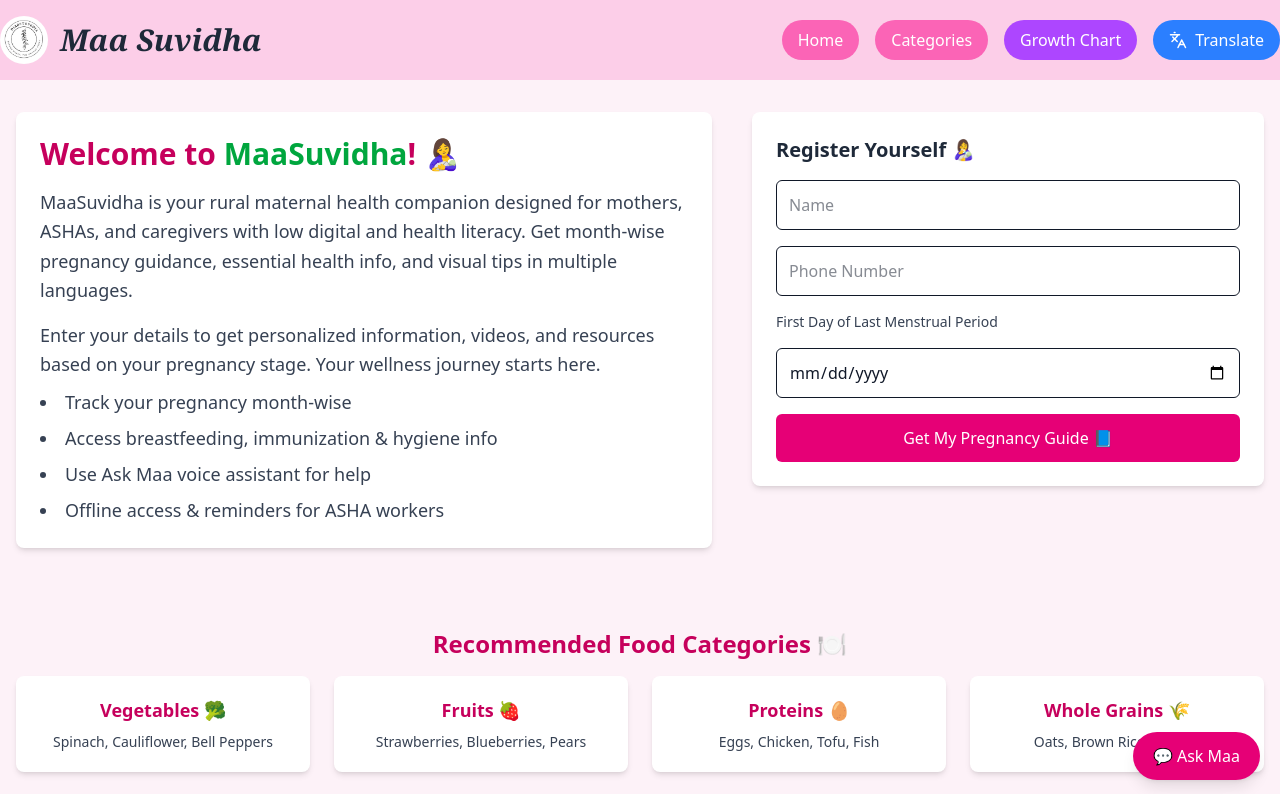
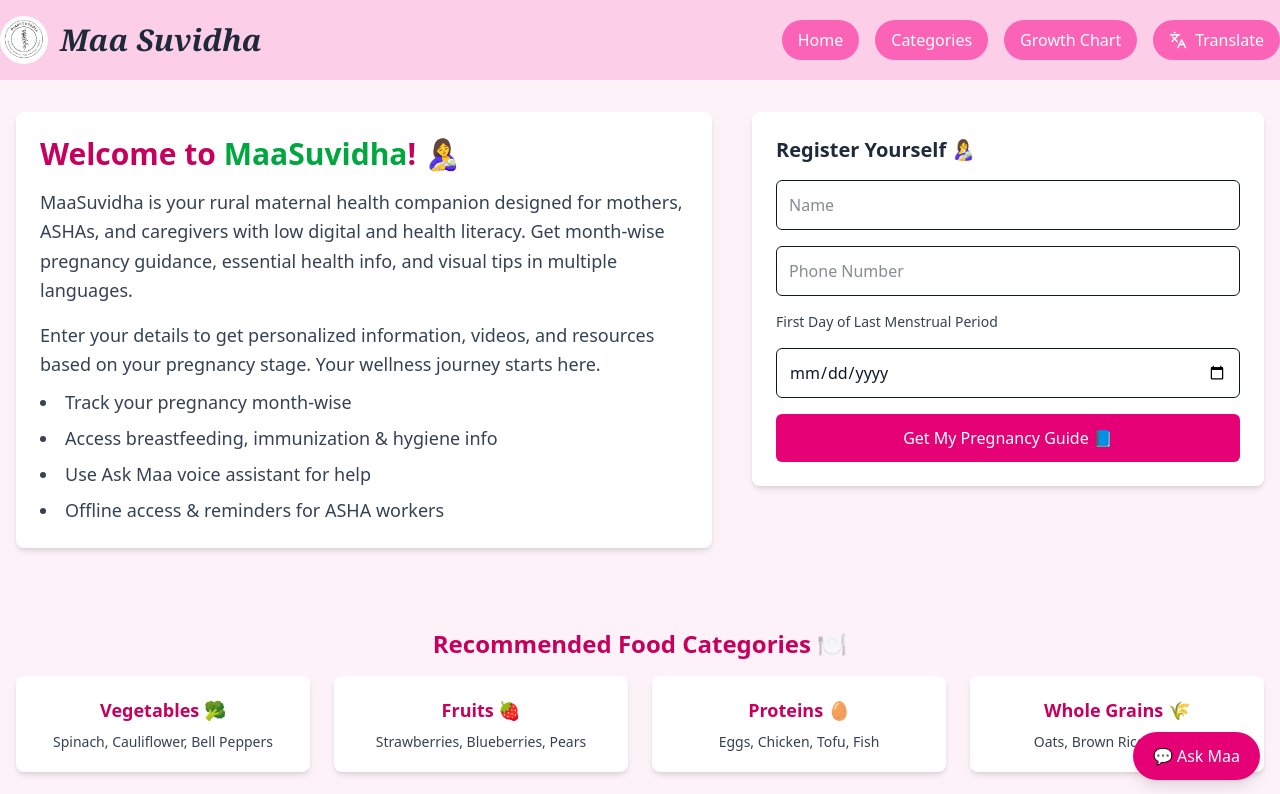
Before and after one commit to harshitajain06/Maa_Suvidha, a React (Vite) app: page / in a window 1280 px wide. Shown: the top 794 px of the page. Built offline with nearby package versions, Linux system fonts and the light colour scheme.

Commit message:
add style

```diff
--- a/src/components/Header.jsx
+++ b/src/components/Header.jsx
@@ -53,10 +53,12 @@ const Header = () => {
       <div className="container mx-auto flex justify-between items-center">
         {/* Logo and Title */}
         <div className="flex items-center space-x-3">
+          <Link to="/" className="flex items-center space-x-3 hover:opacity-80 transition-opacity">
             <img src={logo} alt="Diabetopedia Logo" className="h-12 w-12 rounded-full object-cover" />
             <h1 className="text-2xl md:text-3xl font-extrabold italic font-serif text-gray-800">
               Maa Suvidha
             </h1>
+          </Link>
         </div>
 
         {/* Desktop Navigation */}
@@ -71,7 +73,7 @@ const Header = () => {
             href="https://growthchartonline.com/"
             target="_blank"
             rel="noopener noreferrer"
-            className="bg-purple-500 px-4 py-2 rounded-full text-white hover:bg-purple-600 transition-colors"
+            className="bg-pink-400 px-4 py-2 rounded-full text-white hover:bg-pink-500 transition-colors"
           >
             Growth Chart
           </a>
@@ -79,8 +81,8 @@ const Header = () => {
             onClick={toggleTranslator}
             className={`flex items-center space-x-2 px-4 py-2 rounded-full transition-colors ${
               isTranslatorActive
-                ? 'bg-green-500 text-white hover:bg-green-600'
-                : 'bg-blue-500 text-white hover:bg-blue-600'
+                ? 'bg-pink-600 text-white hover:bg-pink-700'
+                : 'bg-pink-400 text-white hover:bg-pink-500'
             }`}
           >
             <Languages size={18} />
@@ -120,7 +122,7 @@ const Header = () => {
                href="https://growthchartonline.com/"
                target="_blank"
                rel="noopener noreferrer"
-                className="block text-gray-900 hover:bg-purple-500 hover:text-white px-4 py-2 rounded-md transition-colors"
+               className="block text-gray-900 hover:bg-pink-500 hover:text-white px-4 py-2 rounded-md transition-colors"
              >
                Growth Chart
              </a>
@@ -130,8 +132,8 @@ const Header = () => {
                onClick={toggleTranslator}
                className={`w-full flex items-center justify-center space-x-2 px-4 py-2 rounded-md transition-colors ${
                  isTranslatorActive
-                    ? 'bg-green-500 text-white hover:bg-green-600'
-                    : 'bg-blue-500 text-white hover:bg-blue-600'
+                   ? 'bg-pink-600 text-white hover:bg-pink-700'
+                   : 'bg-pink-400 text-white hover:bg-pink-500'
                }`}
              >
                <Languages size={18} />
```
Lines whose indentation alone changed are shown as unchanged.
